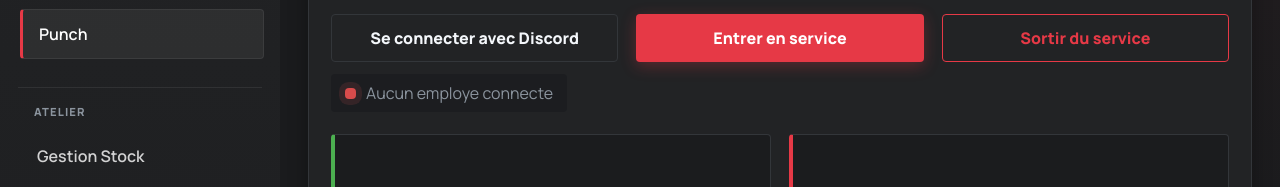
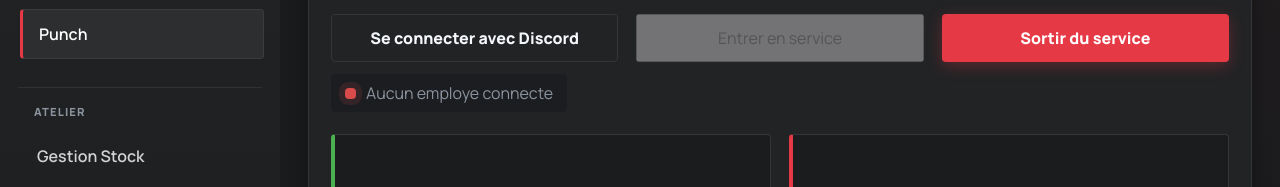
Before and after one commit to HiddenGarage/tunerclock, a website: page index.html in a window 1280 px wide. Shown: the part 264-451 px from the top of the page. Drawn offline with nearby package versions, Linux system fonts and the light colour scheme; no server answers.

Commit message:
Update index.html

```diff
--- a/index.html
+++ b/index.html
@@ -152,8 +152,8 @@
 
           <div class="button-row pointage-buttons">
             <button id="discord-login" class="secondary-button">Se connecter avec Discord</button>
-            <button id="punch-in" class="primary-button" disabled>Entrer en service</button>
-            <button id="punch-out" class="danger-button" disabled>Sortir du service</button>
+            <button id="punch-in" class="success-button" disabled>Entrer en service</button>
+            <button id="punch-out" class="primary-button" disabled>Sortir du service</button>
           </div>
 
           <div class="demo-user">
```
